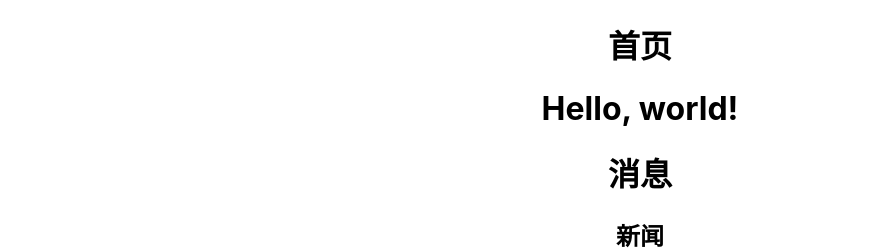
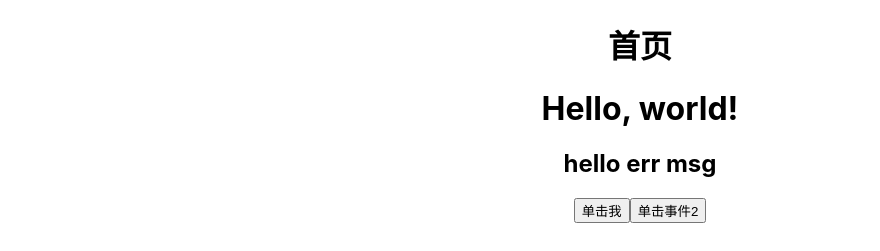
Before and after one commit to KittyPigeon/react-demo, a React (Create React App) app: page / in a window 1280 px wide. Shown: the top 251 px of the page, without its empty margins (0-880 px from the left). Built offline with nearby package versions, Linux system fonts and the light colour scheme.

Commit message:
添加修改

```diff
--- a/src/App.js
+++ b/src/App.js
@@ -19,10 +19,36 @@ function App() {
 }
 
 class Clock extends React.Component {
+  constructor(props){
+    super(props);
+    this.state={
+      data:{
+        msg:'hello err msg'
+      },
+      userInfo:['143']
+    }
+    this.handler=this.handler.bind(this);
+  }
+
+  handler(e){
+    this.setState({
+      data:{
+        msg:'新的消息'
+      }
+    })
+  }
+
+  handlerClick=(e)=>{
+    console.log(e);
+
+  }
   render() {
     return (
       <div>
         <h1>Hello, world!</h1>
+        <h2>{this.state.data.msg}</h2>
+        <button onClick={this.handler}>单击我</button>
+        <button onClick={this.handlerClick}>单击事件2</button>
       </div>
     );
   }
```
